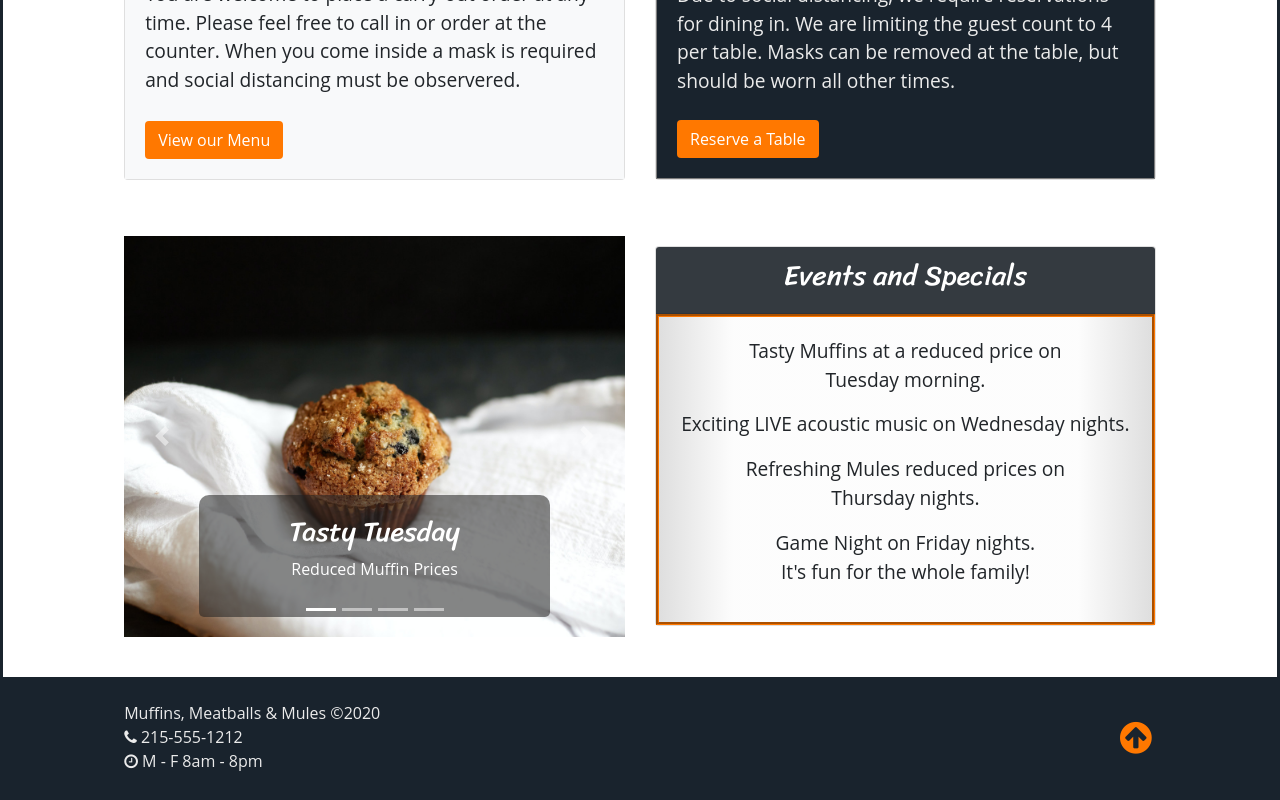
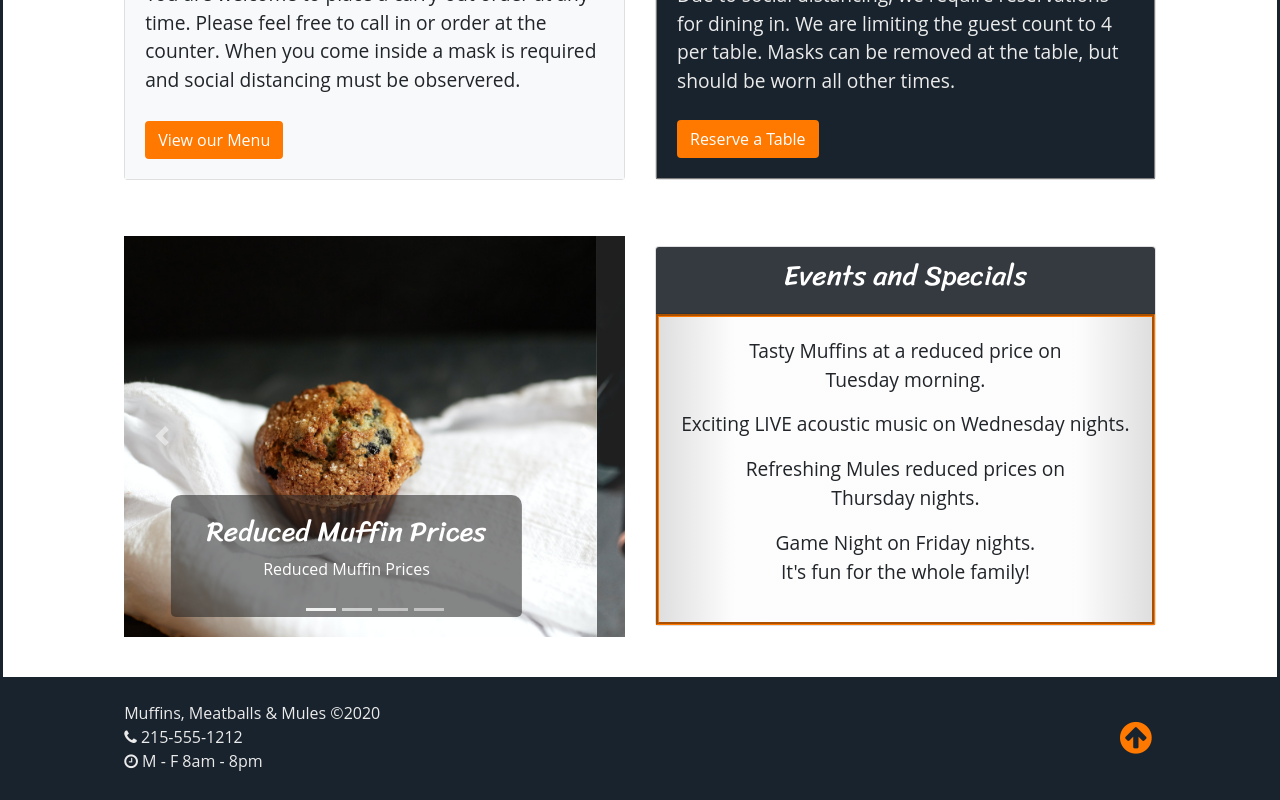
Before and after one commit to jgilday01/react-project, a React (Create React App) app: page /home in a window 1280 px wide. Shown: the part 930-1730 px from the top of the page. Built offline with nearby package versions, Linux system fonts and the light colour scheme.

Commit message:
Card Detail added

```diff
--- /dev/null
+++ b/src/components/CardDetailComponent.js
@@ -0,0 +1,23 @@
+import React from 'react';
+
+function CardDetail() {
+
+    return (
+        <div className="card w-100">
+            <div className="card-header bg-dark text-white">
+                <h3 className="text-center">Events and Specials</h3>
+            </div>
+            <div className="card-body events-bg">
+                <div className="text-center home-text-lrg">
+                    <p>Tasty Muffins at a reduced price on Tuesday&nbsp;morning.</p>
+                    <p>Exciting LIVE acoustic music on Wednesday&nbsp;nights.</p>
+                    <p>Refreshing&nbsp;Mules reduced prices on Thursday&nbsp;nights.</p>
+                    <p>Game Night on Friday nights.<br />It's fun for the whole family!</p>
+                </div>
+            </div>
+        </div>
+    );
+
+}
+
+export default CardDetail;
--- a/src/components/CarouselComponent.js
+++ b/src/components/CarouselComponent.js
@@ -1,85 +1,16 @@
-import React, { useState } from 'react';
-import {
-    Carousel,
-    CarouselItem,
-    CarouselControl,
-    CarouselIndicators,
-    CarouselCaption
-} from 'reactstrap';
+import React from 'react';
+import { withRouter } from 'react-router-dom';
+import { connect } from 'react-redux';
+import { UncontrolledCarousel } from "reactstrap";
 
-const items = [
-    {
-        src: 'assets/images/muffin.jpg',
-        altText: 'Muffin photo by david-todd-mccarty',
-        captionHead: 'Tasty Tuesday',
-        caption: 'Reduced Muffin Prices'
-    },
-    {
-        src: 'assets/images/acoustic.jpg',
-        altText: 'Acoustic guitar by rachmaddian-shotz',
-        captionHead: 'Wednesday Nights',
-        caption: 'LIVE Acoustic Music'
-    },
-    {
-        src: 'assets/images/mule-top.jpg',
-        altText: 'Mule top by alex-plesovskich',
-        captionHead: 'Thirsty Thursday',
-        caption: 'Reduced Mule Prices'
-    },
-    {
-        src: 'assets/images/dice.jpg',
-        altText: 'Dice by brett-jordan',
-        captionHead: 'Funtime Friday',
-        caption: '*** Game Night ***'
-    }
-];
+const mapStateToProps = state => {
+    return {
+        items: state.items
+    };
+};
 
-const Example = (props) => {
-    const [activeIndex, setActiveIndex] = useState(0);
-    const [animating, setAnimating] = useState(false);
+const SpecialEventsSlider = (props) => (
+    <UncontrolledCarousel items={props.items} />
+);
 
-    const next = () => {
-        if (animating) return;
-        const nextIndex = activeIndex === items.length - 1 ? 0 : activeIndex + 1;
-        setActiveIndex(nextIndex);
-    }
-
-    const previous = () => {
-        if (animating) return;
-        const nextIndex = activeIndex === 0 ? items.length - 1 : activeIndex - 1;
-        setActiveIndex(nextIndex);
-    }
-
-    const goToIndex = (newIndex) => {
-        if (animating) return;
-        setActiveIndex(newIndex);
-    }
-
-    const slides = items.map((item) => {
-        return (
-            <CarouselItem
-                onExiting={() => setAnimating(true)}
-                onExited={() => setAnimating(false)}
-                key={item.src}
-            >
-                <img className="d-block w-100" src={item.src} alt={item.altText} />
-                <CarouselCaption captionText={item.caption} captionHeader={item.captionHead} />
-            </CarouselItem>
-        );
-    });
-
-    return (
-        <Carousel
-            activeIndex={activeIndex}
-            next={next}
-            previous={previous}
-        >
-            <CarouselIndicators items={items} activeIndex={activeIndex} onClickHandler={goToIndex} />
-            {slides}
-            <CarouselControl direction="prev" directionText="Previous" onClickHandler={previous} />
-            <CarouselControl direction="next" directionText="Next" onClickHandler={next} />
-        </Carousel>
-    );
-}
-
-export default Example;
+export default withRouter(connect(mapStateToProps)(SpecialEventsSlider));
--- a/src/components/EventsComponent.js
+++ b/src/components/EventsComponent.js
@@ -1,34 +1,22 @@
 import React from 'react';
-import Carousel from "./CarouselComponent";
+import SpecialEventsSlider from "./CarouselComponent";
+import CardDetail from "./CardDetailComponent";
 
-function Events() {
+function SpecialEvents() {
     return (
-
         <div className="row my-4">
             <div className="col-12 offset-sm-1 col-sm-10 col-lg-5">
                 <div className="my-3">
-                    <Carousel />
+                    <SpecialEventsSlider />
                 </div>
             </div>
             <div className="col-12 offset-sm-1 col-sm-10 offset-lg-0 col-lg-5">
                 <div className="h-100 d-flex align-items-center">
-                    <div className="card w-100">
-                        <div className="card-header bg-dark text-white">
-                            <h3 className="text-center">Events and Specials</h3>
-                        </div>
-                        <div className="card-body events-bg">
-                            <div className="text-center home-text-lrg">
-                                <p>Tasty Muffins at a reduced price on Tuesday&nbsp;morning.</p>
-                                <p>Exciting LIVE acoustic music on Wednesday&nbsp;nights.</p>
-                                <p>Refreshing&nbsp;Mules reduced prices on Thursday&nbsp;nights.</p>
-                                <p>Game Night on Friday nights.<br />It's fun for the whole family!</p>
-                            </div>
-                        </div>
-                    </div>
+                    <CardDetail />
                 </div>
             </div>
         </div>
     );
 }
 
-export default Events;
+export default SpecialEvents;
--- a/src/components/FooterComponent.js
+++ b/src/components/FooterComponent.js
@@ -1,8 +1,6 @@
 import React, { Component } from 'react';
 
 class Footer extends Component {
-
-
     render() {
         return (
             <footer className="py-4">
@@ -29,7 +27,6 @@ class Footer extends Component {
             </footer>
         );
     }
-
 }
 
 export default Footer;
--- a/src/components/GeneralInfoComponent.js
+++ b/src/components/GeneralInfoComponent.js
@@ -1,8 +1,8 @@
 import React from 'react';
+import { Link } from 'react-router-dom';
 
 function GeneralInfo() {
     return (
-
         <div className="row my-4">
             <div className="col-12 offset-sm-1 col-sm-10 col-md-5 py-3">
                 <div className="card h-100">
@@ -14,11 +14,12 @@ function GeneralInfo() {
                             When you come inside a mask is required and social distancing must be observered.
                         </div>
                         <div className="mt-auto">
-                            <a href="menu.html" className="btn btn-orange btn-large mt-4">View our Menu</a>
+                            <Link to="/menu" className="btn btn-orange btn-large mt-4">View our Menu</Link>
                         </div>
                     </div>
                 </div>
             </div>
+
             <div className="col-12 offset-sm-1 col-sm-10 offset-md-0 col-md-5 py-3">
                 <div className="card h-100">
                     <div className="card-body d-flex flex-column covid-box">
@@ -36,7 +37,6 @@ function GeneralInfo() {
             </div>
         </div>
     );
-
 }
 
 export default GeneralInfo;
--- a/src/components/HomeComponent.js
+++ b/src/components/HomeComponent.js
@@ -1,7 +1,7 @@
 import React, { Component } from 'react';
 import Jumbo from "./JumboComponent";
 import GeneralInfo from "./GeneralInfoComponent";
-import Events from './EventsComponent';
+import SpecialEvents from './EventsComponent';
 
 class Home extends Component {
 
@@ -33,13 +33,11 @@ class Home extends Component {
                     </div>
 
                     <div className="row">
-                        <div className="col-12 offset-sm-1 col-sm-10">
-                            <hr className="line" />
-                        </div>
+                        <div className="col-12 offset-sm-1 col-sm-10"><hr className="line" /></div>
                     </div>
 
                     <GeneralInfo />
-                    <Events />
+                    <SpecialEvents />
                 </div>
             </React.Fragment>
         );
--- a/src/components/JumboComponent.js
+++ b/src/components/JumboComponent.js
@@ -1,9 +1,7 @@
-
 import React, { Component } from 'react';
 import { Jumbotron } from 'reactstrap';
 import { withRouter } from 'react-router-dom';
 import { connect } from 'react-redux';
-
 
 const mapStateToProps = state => {
     return {
@@ -23,7 +21,6 @@ class Jumbo extends Component {
         );
 
         return (
-
             <Jumbotron className="p-0">
                 <div className="container-fluid p-0">
                     <div className="row">
@@ -38,7 +35,6 @@ class Jumbo extends Component {
                     </div>
                 </div>
             </Jumbotron>
-
         );
     }
 }
--- a/src/components/MainComponent.js
+++ b/src/components/MainComponent.js
@@ -6,9 +6,7 @@ import Home from './HomeComponent';
 import Menu from "./MenuComponent";
 
 class Main extends Component {
-
     render() {
-
         return (
             <div>
                 <Header />
@@ -20,7 +18,6 @@ class Main extends Component {
                 <Footer />
             </div>
         );
-
     }
 }
 
--- a/src/components/MenuComponent.js
+++ b/src/components/MenuComponent.js
@@ -6,7 +6,6 @@ class Menu extends Component {
             <h1>Placeholder</h1>
         );
     }
-
 }
 
 export default Menu;
--- a/src/redux/reducer.js
+++ b/src/redux/reducer.js
@@ -1,9 +1,9 @@
 import { BANNERS } from '../shared/banners'
-import { EVENTS } from '../shared/events'
+import { ITEMS } from '../shared/items'
 
 export const initialState = {
     banners: BANNERS,
-    events:  EVENTS
+    items:  ITEMS
 };
 
 export const Reducer = (state = initialState, action) => {
--- a/src/shared/events.js
+++ b/src/shared/items.js
@@ -1,4 +1,4 @@
-export const EVENTS = [
+export const ITEMS = [
     {
         src: 'assets/images/muffin.jpg',
         altText: 'Muffin photo by david-todd-mccarty',
```
